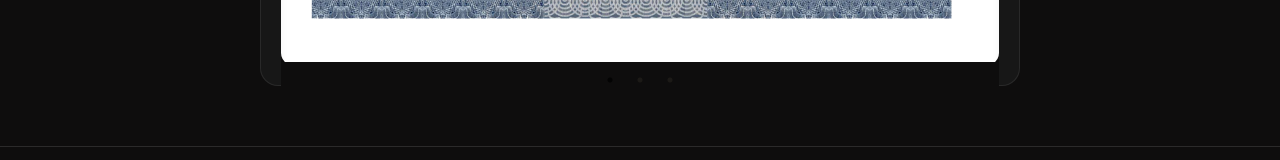
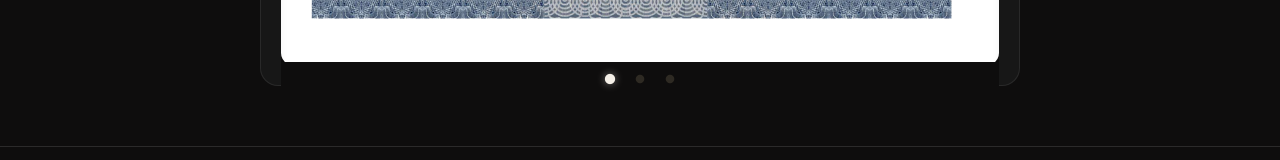
Before and after one commit to ryanmarinhodev/Portfolio, a React (Vite) app: page / in a window 1280 px wide. Shown: the part 4498-4658 px from the top of the page. Built offline with nearby package versions, Linux system fonts and the light colour scheme.

Commit message:
feat: new style for certifications slicks-dots

```diff
--- a/src/Components/Certificados/certificado.css
+++ b/src/Components/Certificados/certificado.css
@@ -26,8 +26,17 @@
   }
 
   .slick-dots li button:before {
-    color: #494335;
-  }
+  color: #494335;
+  opacity: 0.55;
+  font-size: 10px;
+}
+
+.slick-dots li.slick-active button:before {
+  color: #F5F0E8;
+  opacity: 1;
+  font-size: 12px;
+  text-shadow: 0 0 8px rgba(245, 240, 232, 0.45);
+}
 
   .slick-slide {
     transition: opacity 0.5s ease;
```
